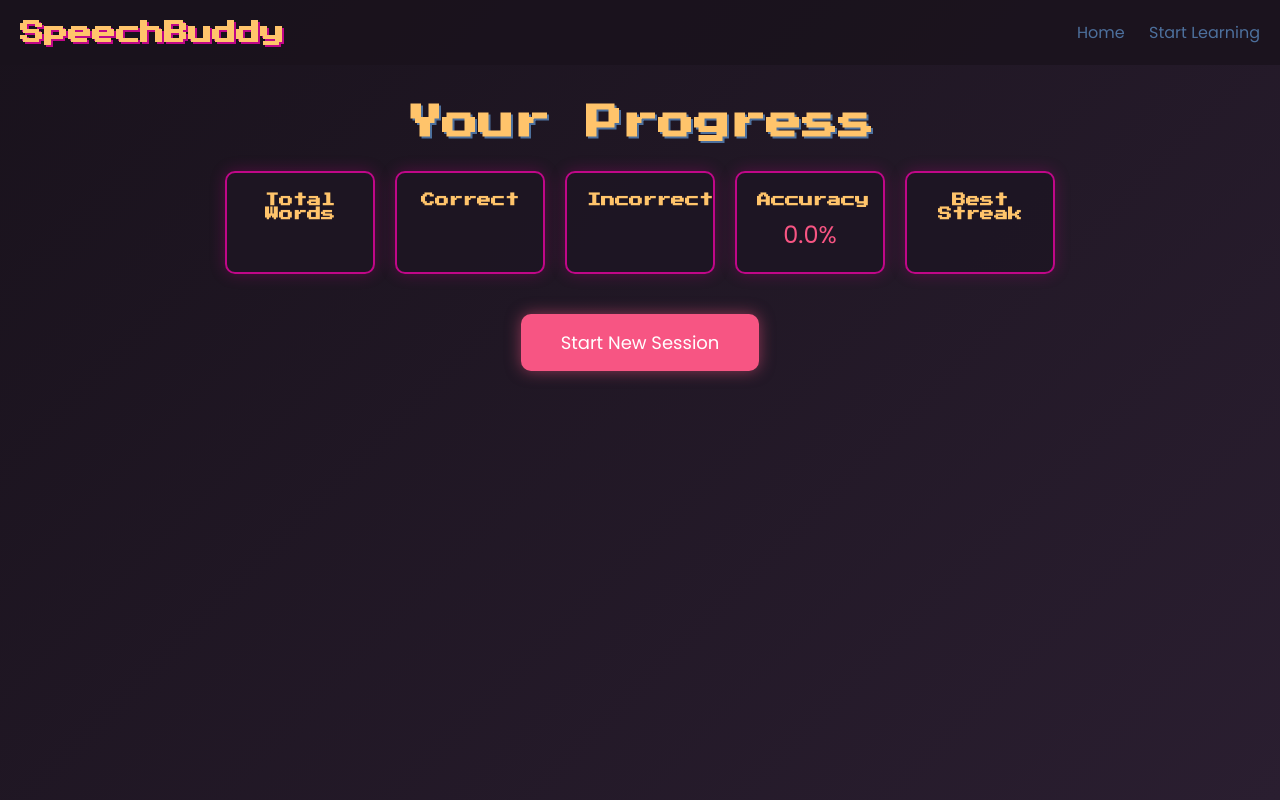
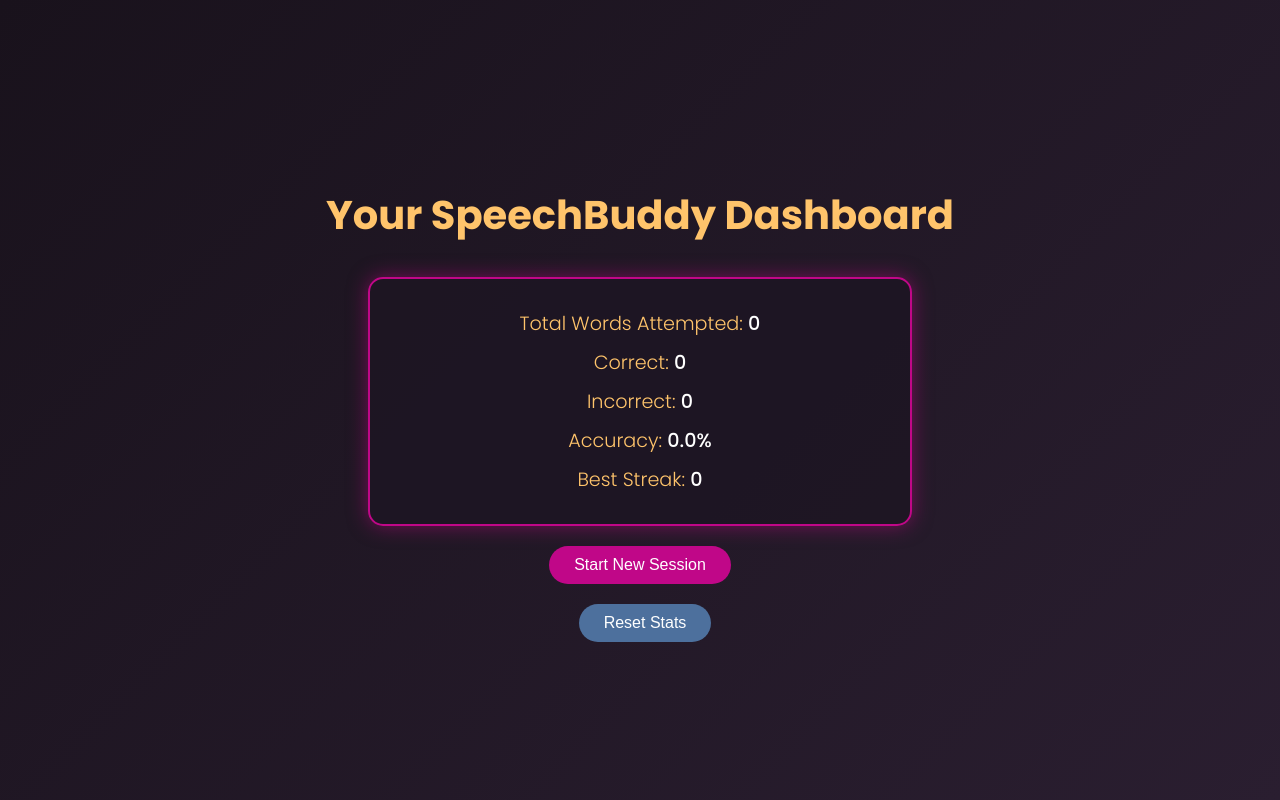
Before and after one commit to AzureOsu/speechbuddy-backend, a Flask app: template templates/dashboard.html in a window 1280 px wide. Run offline with Flask 2, Linux system fonts and the light colour scheme; the template is opened without the code that fills it, so the values that code supplies are empty.

Commit message:
Update dashboard.html

```diff
--- a/templates/dashboard.html
+++ b/templates/dashboard.html
@@ -4,13 +4,8 @@
     <meta charset="UTF-8">
     <meta name="viewport" content="width=device-width, initial-scale=1.0">
     <title>SpeechBuddy - Dashboard</title>
-    <link href="https://fonts.googleapis.com/css2?family=Press+Start+2P&family=Poppins:wght@400;600&display=swap" rel="stylesheet">
+    <link href="https://fonts.googleapis.com/css2?family=Poppins:wght@300;500;700&display=swap" rel="stylesheet">
     <style>
-        * {
-            box-sizing: border-box;
-            margin: 0;
-            padding: 0;
-        }
         body {
             background: linear-gradient(135deg, #19121c 0%, #2a1e30 100%);
             color: #ffc46b;
@@ -18,118 +13,100 @@
             min-height: 100vh;
             display: flex;
             flex-direction: column;
+            justify-content: center;
+            align-items: center;
+            margin: 0;
+            text-align: center;
         }
-        .nav-bar {
-            width: 100%;
-            padding: 20px;
-            display: flex;
-            justify-content: space-between;
-            align-items: center;
-            background: rgba(25, 18, 28, 0.8);
-        }
-        .nav-bar h1 {
-            font-family: 'Press Start 2P', cursive;
-            font-size: 24px;
-            text-shadow: 2px 2px 0 #c00788;
-        }
-        .nav-bar a {
-            color: #4d709d;
-            text-decoration: none;
-            font-size: 16px;
-            margin-left: 20px;
-            transition: color 0.3s;
-        }
-        .nav-bar a:hover {
-            color: #c00788;
-        }
-        .dashboard {
-            flex: 1;
-            display: flex;
-            flex-direction: column;
-            align-items: center;
-            padding: 40px;
-        }
-        .dashboard h2 {
-            font-family: 'Press Start 2P', cursive;
-            font-size: 36px;
-            text-shadow: 2px 2px 0 #4d709d;
-            margin-bottom: 30px;
+        h1 {
+            font-size: 2.5rem;
+            font-weight: 700;
+            margin-bottom: 2rem;
         }
         .stats {
-            display: flex;
-            justify-content: center;
-            gap: 20px;
-            margin-bottom: 40px;
-        }
-        .stat-card {
             background: rgba(29, 22, 35, 0.9);
             border: 2px solid #c00788;
-            border-radius: 10px;
+            border-radius: 15px;
             padding: 20px;
-            width: 150px;
-            text-align: center;
-            box-shadow: 0 0 15px rgba(199, 7, 136, 0.3);
+            width: 90%;
+            max-width: 500px;
+            box-shadow: 0 0 20px rgba(199, 7, 136, 0.5);
         }
-        .stat-card h3 {
-            font-family: 'Press Start 2P', cursive;
-            font-size: 14px;
-            margin-bottom: 10px;
+        .stats p {
+            font-size: 1.2rem;
+            margin: 10px 0;
+            font-weight: 300;
         }
-        .stat-card p {
-            font-size: 24px;
-            color: #f75583;
+        .stats span {
+            color: #fff;
+            font-weight: 500;
         }
         button {
-            background: #f75583;
+            background: #c00788;
             color: #fff;
+            padding: 10px 25px;
             border: none;
-            padding: 15px 40px;
-            font-size: 18px;
-            font-family: 'Poppins', sans-serif;
-            border-radius: 10px;
+            border-radius: 25px;
+            font-size: 1rem;
+            font-weight: 500;
             cursor: pointer;
+            margin-top: 20px;
             transition: transform 0.2s, background 0.3s;
-            box-shadow: 0 0 15px rgba(247, 85, 131, 0.5);
         }
         button:hover {
+            background: #d81b9f;
             transform: scale(1.05);
-            background: #c00788;
         }
     </style>
 </head>
 <body>
-    <div class="nav-bar">
-        <h1>SpeechBuddy</h1>
-        <div>
-            <a href="/">Home</a>
-            <a href="/app">Start Learning</a>
-        </div>
+    <h1>Your SpeechBuddy Dashboard</h1>
+    <div class="stats">
+        <p>Total Words Attempted: <span id="totalAttempts">0</span></p>
+        <p>Correct: <span id="correctCount">0</span></p>
+        <p>Incorrect: <span id="incorrectCount">0</span></p>
+        <p>Accuracy: <span id="accuracy">0%</span></p>
+        <p>Best Streak: <span id="bestStreak">0</span></p>
     </div>
-    <div class="dashboard">
-        <h2>Your Progress</h2>
-        <div class="stats">
-            <div class="stat-card">
-                <h3>Total Words</h3>
-                <p>{{ total_attempts }}</p>
-            </div>
-            <div class="stat-card">
-                <h3>Correct</h3>
-                <p>{{ correct_count }}</p>
-            </div>
-            <div class="stat-card">
-                <h3>Incorrect</h3>
-                <p>{{ incorrect_count }}</p>
-            </div>
-            <div class="stat-card">
-                <h3>Accuracy</h3>
-                <p>{{ "%.1f" | format(accuracy) }}%</p>
-            </div>
-            <div class="stat-card">
-                <h3>Best Streak</h3>
-                <p>{{ best_streak }}</p>
-            </div>
-        </div>
-        <button onclick="window.location.href='/app'">Start New Session</button>
-    </div>
+    <button onclick="window.location.href='/app'">Start New Session</button>
+    <button onclick="resetStats()" style="background: #4d709d; margin-left: 10px;">Reset Stats</button>
+
+    <script>
+        function resetStats() {
+            fetch('/reset-stats', {
+                method: 'POST',
+                headers: { 'Content-Type': 'application/json' }
+            })
+                .then(response => response.json())
+                .then(data => {
+                    if (data.status === 'stats_reset') {
+                        // Refresh the stats on the dashboard
+                        fetch('/dashboard')
+                            .then(response => response.json())
+                            .then(data => {
+                                document.getElementById('totalAttempts').innerText = data.total_attempts;
+                                document.getElementById('correctCount').innerText = data.correct_count;
+                                document.getElementById('incorrectCount').innerText = data.incorrect_count;
+                                document.getElementById('accuracy').innerText = data.accuracy.toFixed(1) + '%';
+                                document.getElementById('bestStreak').innerText = data.best_streak;
+                            })
+                            .catch(error => console.error('Error refreshing stats:', error));
+                    }
+                })
+                .catch(error => console.error('Error resetting stats:', error));
+        }
+
+        // Fetch initial stats
+        fetch('/dashboard')
+            .then(response => response.json())
+            .then(data => {
+                document.getElementById('totalAttempts').innerText = data.total_attempts;
+                document.getElementById('correctCount').innerText = data.correct_count;
+                document.getElementById('incorrectCount').innerText = data.incorrect_count;
+                document.getElementById('accuracy').innerText = data.accuracy.toFixed(1) + '%';
+                document.getElementById('bestStreak').innerText = data.best_streak;
+            })
+            .catch(error => console.error('Error fetching stats:', error));
+    </script>
 </body>
 </html>
```
